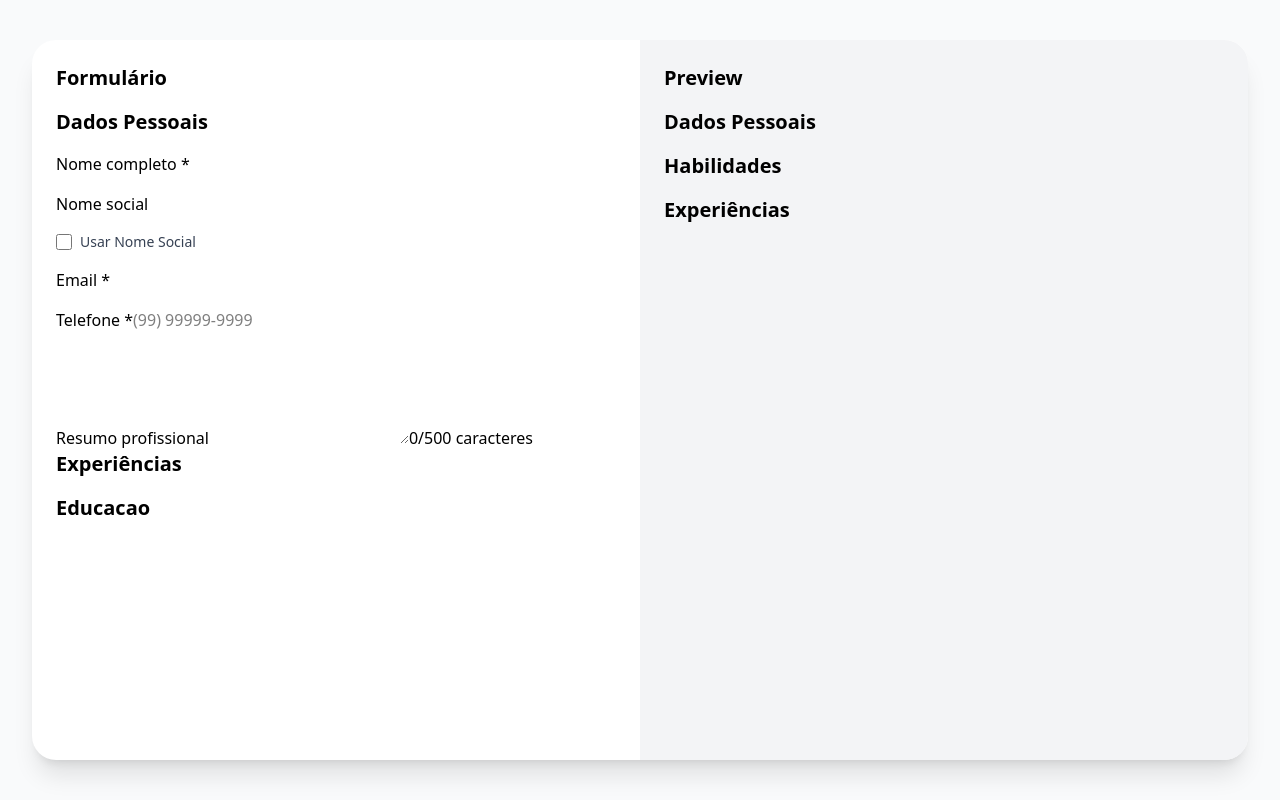
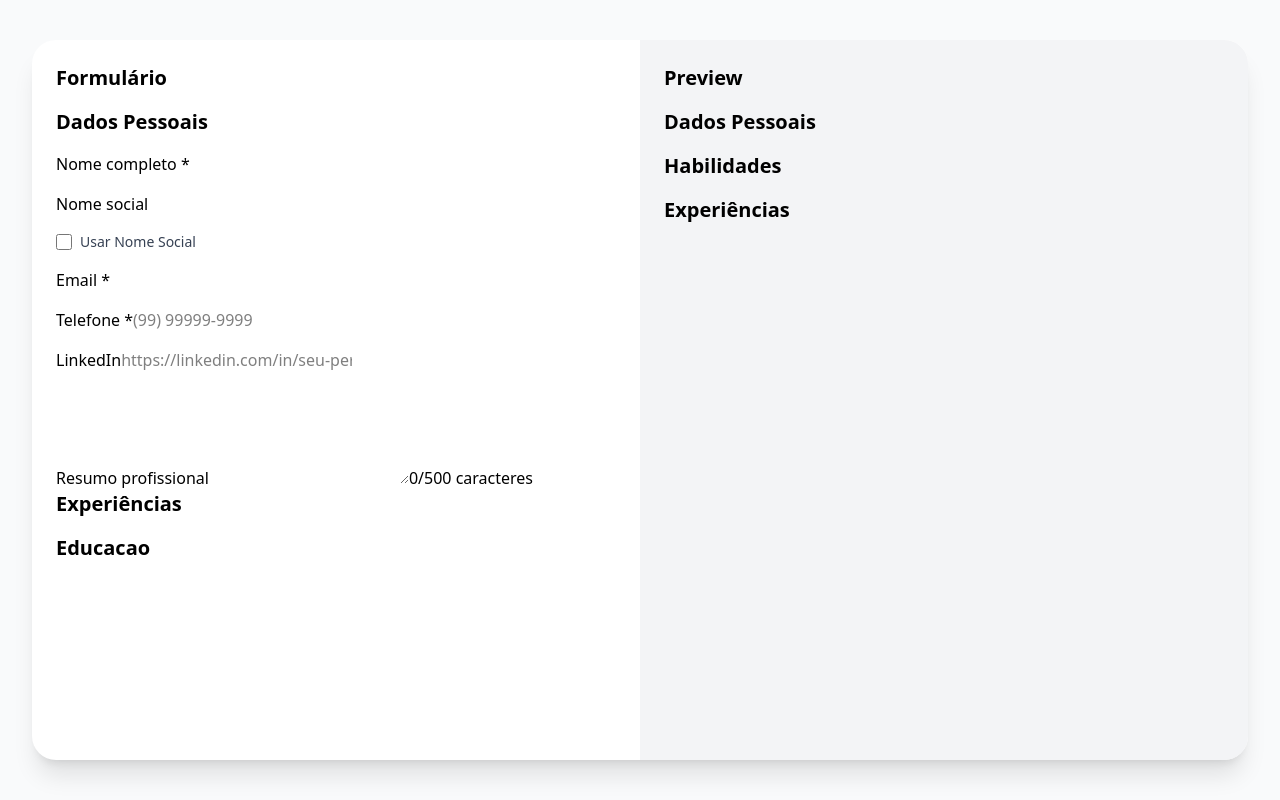
Before and after one commit to Toteck/nextfolio, a React (Vite) app: page / in a window 1280 px wide. Built offline with nearby package versions, Linux system fonts and the light colour scheme.

Commit message:
feat: adicionar input linkedin

```diff
--- a/src/components/form/inputs/InputLinkedIn.tsx
+++ b/src/components/form/inputs/InputLinkedIn.tsx
@@ -1,5 +1,19 @@
-export function InputLinkedIn() {
-    return (
-        <></>
-    )
+interface InputLinkedInProps {
+  label: string;
+  value: string;
+  onChange: (value: string) => void;
 }
+
+export function InputLinkedIn({ label, value, onChange }: InputLinkedInProps) {
+  return (
+    <div>
+      <label>{label}</label>
+      <input
+        type="url"
+        value={value}
+        onChange={(e) => onChange(e.target.value)}
+        placeholder="https://linkedin.com/in/seu-perfil"
+      />
+    </div>
+  );
+}
```
